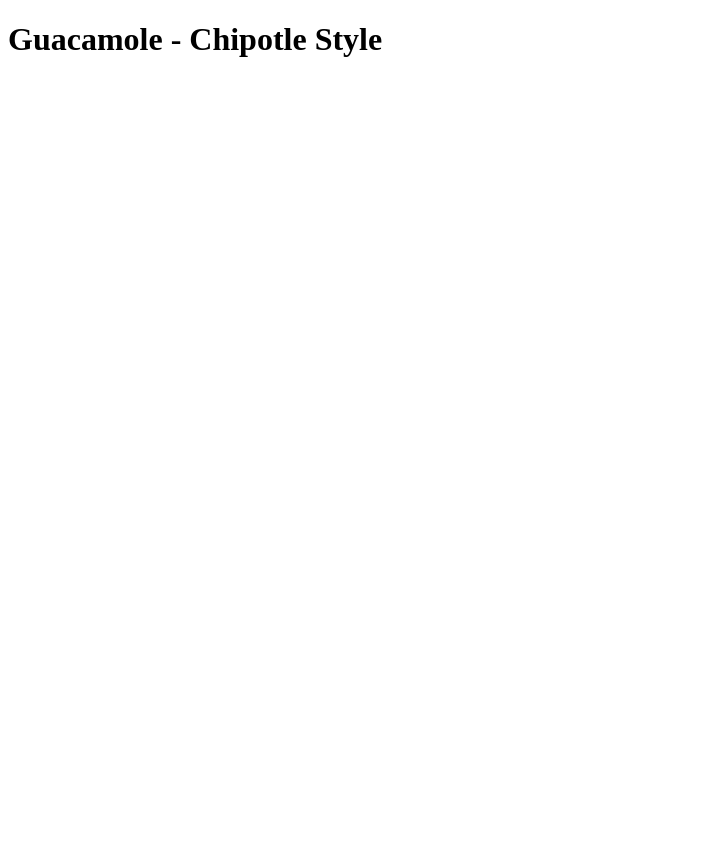
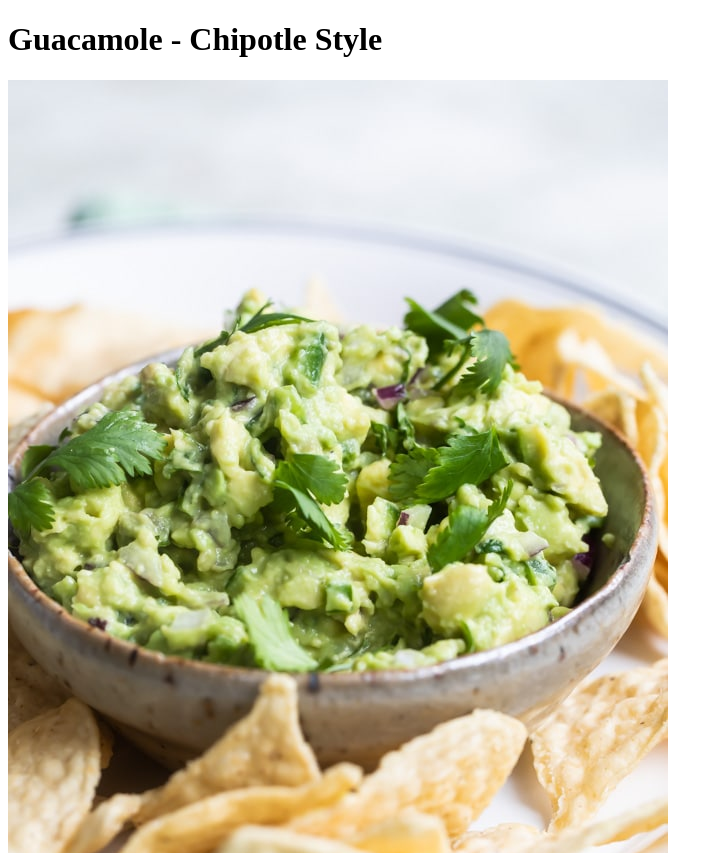
Before and after one commit to SilverSpecter3/odin-recipes, a plain HTML site: page recipes/guacamole.html in a window 1280 px wide. Shown: the top 853 px of the page, without its empty margins (0-723 px from the left). Before the commit the page ends 800 px from the top, so only its background shows below. Drawn offline with Linux system fonts and the light colour scheme.

Commit message:
Add guacamole-chipotle-style.jpg and embed image in guacamole.html

```diff
--- a/recipes/guacamole.html
+++ b/recipes/guacamole.html
@@ -6,5 +6,6 @@
     </head>
     <body>
         <h1>Guacamole - Chipotle Style</h1>
+        <img src="../images/guacamole-chipotle-style.jpg" alt="Bright green guacamole from perfectly ripened avocado">
     </body>
 </html>
```
Also changed, not shown: images/guacamole-chipotle-style.jpg (added).
